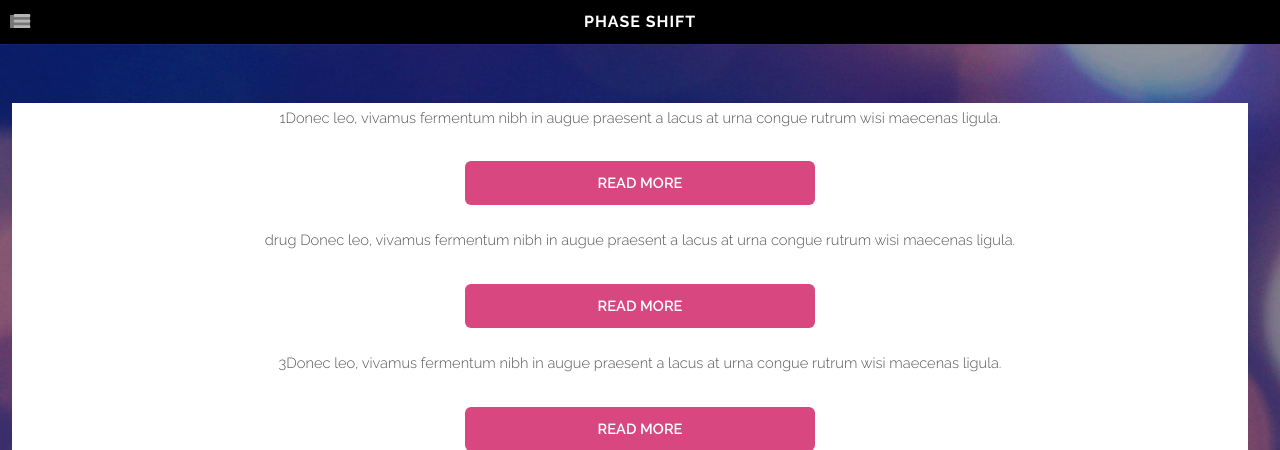
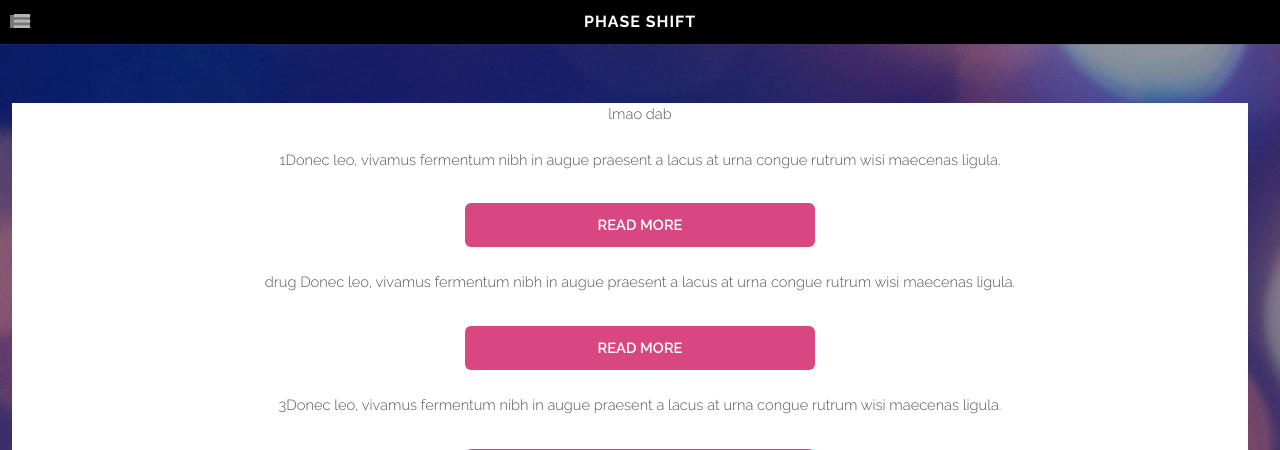
Before and after one commit to LukaCopar/cc-wiki, a PHP site: page / in a window 1280 px wide. Shown: the top 450 px of the page. Run offline with PHP 8.4, Linux system fonts and the light colour scheme; grey boxes are pictures that could not be loaded.

Commit message:
Mal sprememb

```diff
--- a/index.php
+++ b/index.php
@@ -38,6 +38,11 @@
 			<div id="extra">
 				<div class="container">
 					<div class="row">
+						<div class="hero">
+							<?php
+								require 'php/heroes.php'
+							?>
+						</div>
 						<div class="hero">
 							<p>1Donec leo, vivamus fermentum nibh in augue praesent a lacus at urna congue rutrum  wisi maecenas ligula.</p>
 							<a href="#" class="button">Read More</a>
--- /dev/null
+++ b/php/heroes.php
@@ -0,0 +1,3 @@
+<?php
+	echo "lmao dab";
+?>
```
